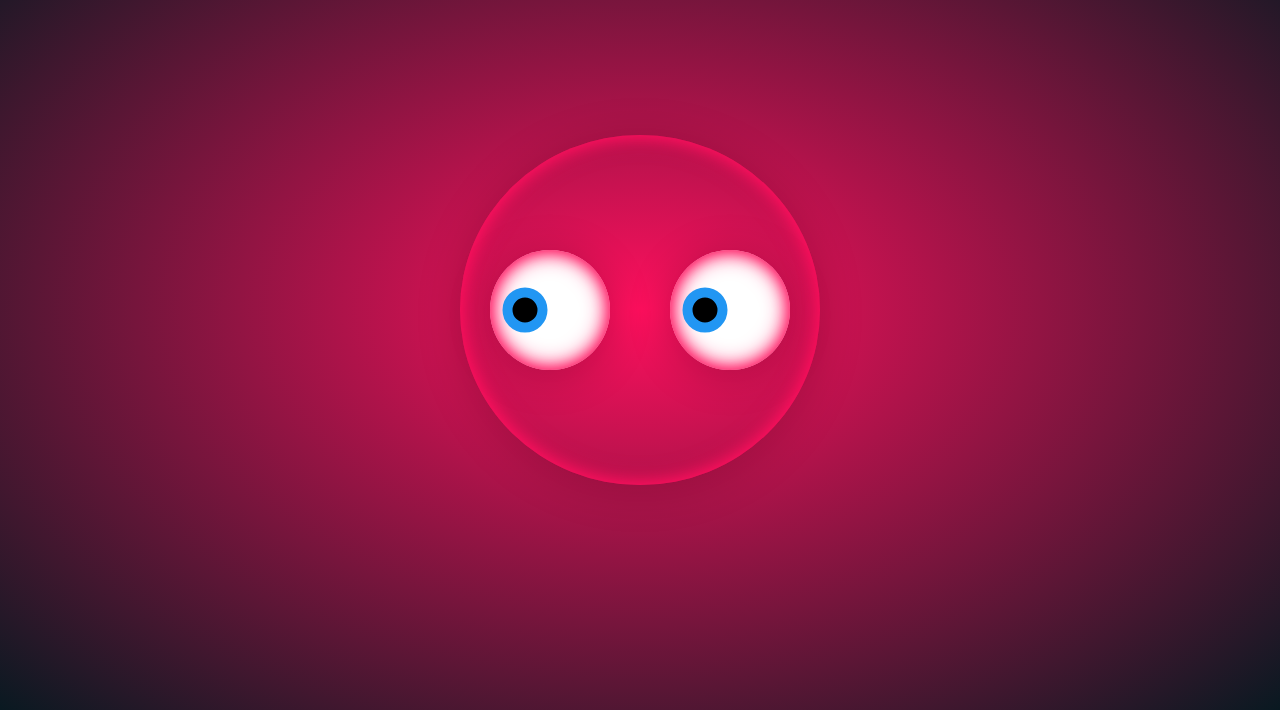
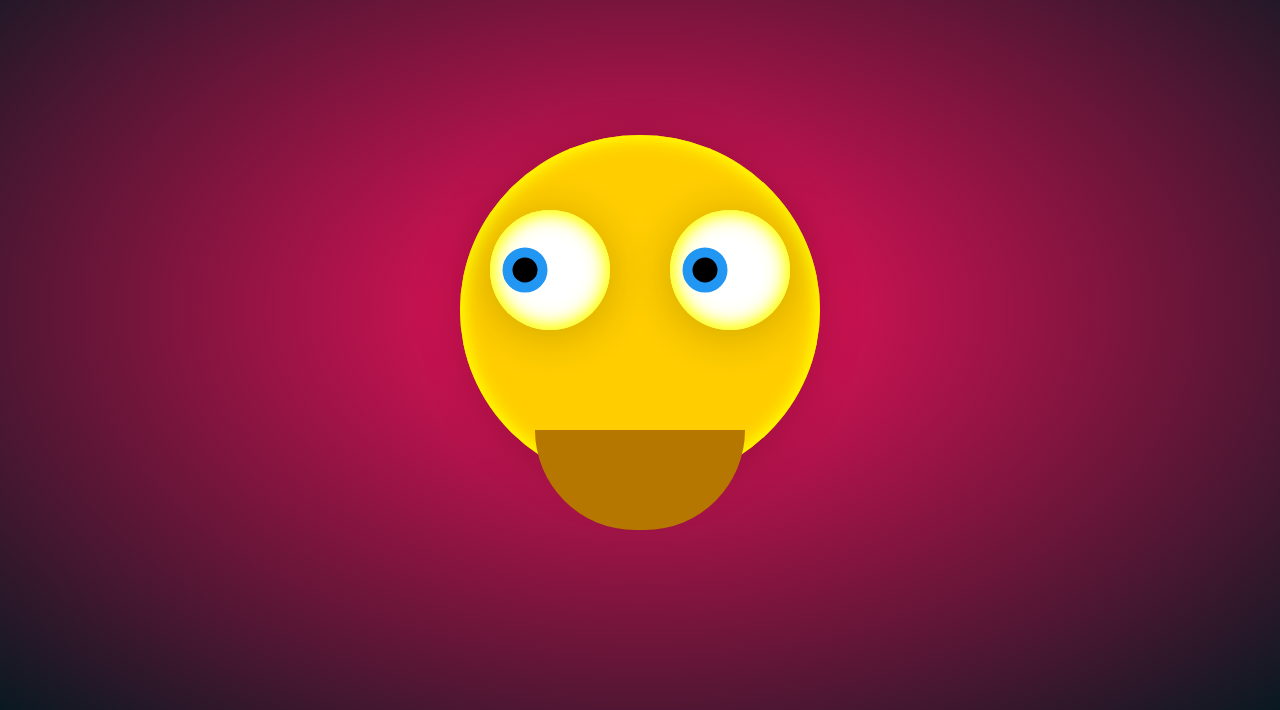
Before and after one commit to P-R-O-T-I-K/EyesFollow, a plain HTML site: page index.html in a window 1280 px wide. Shown: the part 90-800 px from the top of the page. Drawn offline with Linux system fonts and the light colour scheme.

Commit message:
"smile" added

```diff
--- a/style.css
+++ b/style.css
@@ -1,6 +1,7 @@
 *{
     padding: 0;
     margin: 0;
+    box-sizing: border-box;
 }
 .text{
     position: absolute;
@@ -21,24 +22,43 @@ body{
     display: flex;
     justify-content: center;
     align-items: center;
+    background: #ffcd00;
     box-shadow: 0 5px 45px rgba(0,0,0,0.2),
-                inset 0 0 15px #ff105e,
-                inset 0 0 25px #ff105e;
+                inset 0 0 15px yellow,
+                inset 0 0 25px yellow;
     height: 350px;
     border-radius: 50%;
-
+}
+.box::before{
+    content: "";
+    position: absolute;
+    bottom: 180px;
+    width: 210px;
+    height: 100px;
+    background: #b57700;
+    border-bottom-left-radius: 140px;
+    border-bottom-right-radius: 140px;
+    transition: 0.5s;
+}
+.box:hover::before{
+    position: absolute;
+    bottom: 250px;
+    height: 20px;
+    border-bottom-left-radius: 0px;
+    border-bottom-right-radius: 0px;
 }
 .box .eye{
     position: relative;
+    top: -40px;
     width: 120px;
     height:120px;
-    display: block;
+    display: inline-block;
     background-color: white;
     margin: 0 30px;
     border-radius: 50%;
     box-shadow: 0 5px 45px rgba(0,0,0,0.2),
-                inset 0 0 15px #ff105e,
-                inset 0 0 25px #ff105e;
+                inset 0 0 15px yellow,
+                inset 0 0 25px yellow;
 }
 .box .eye::before{
     content: "";
```
